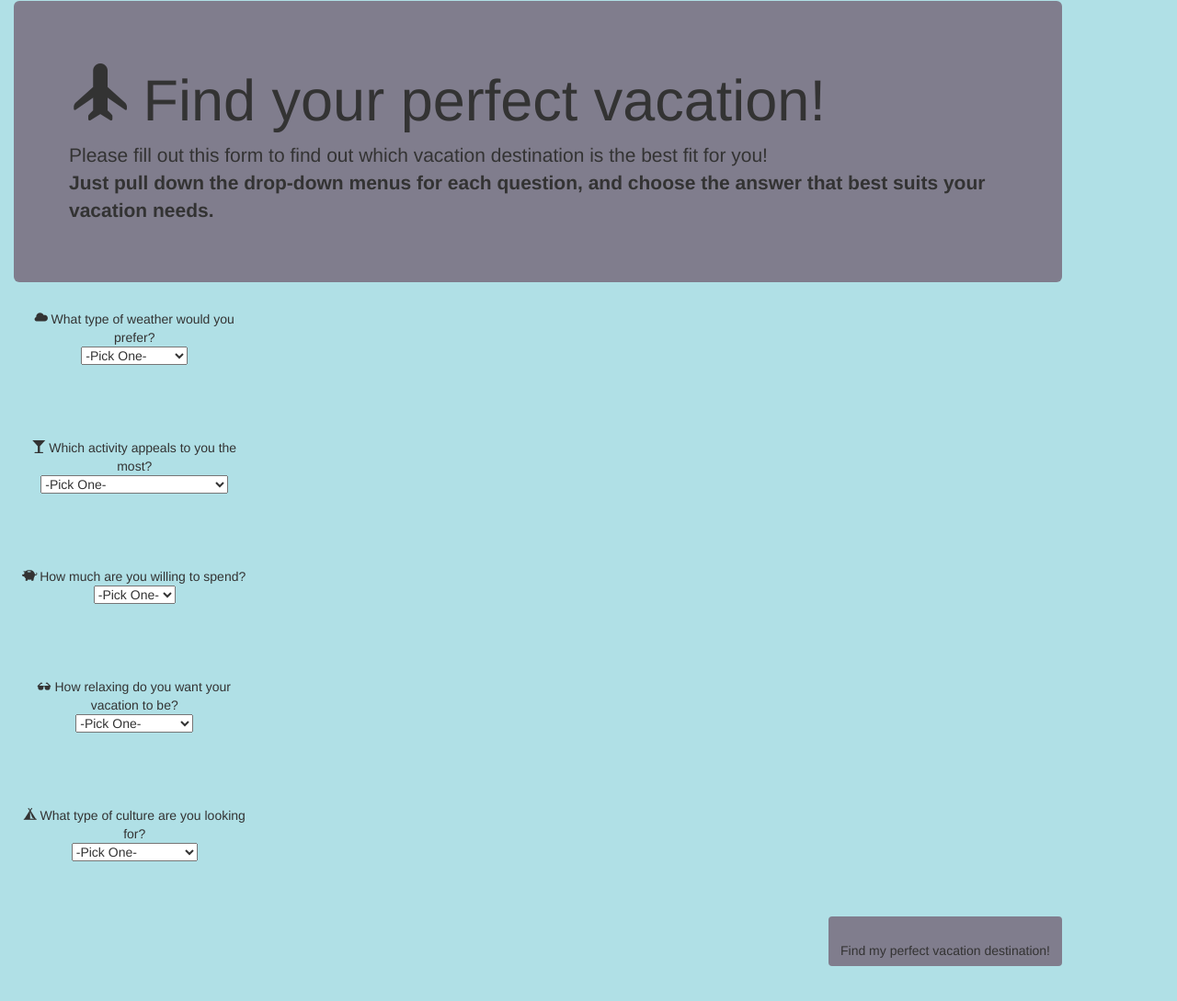
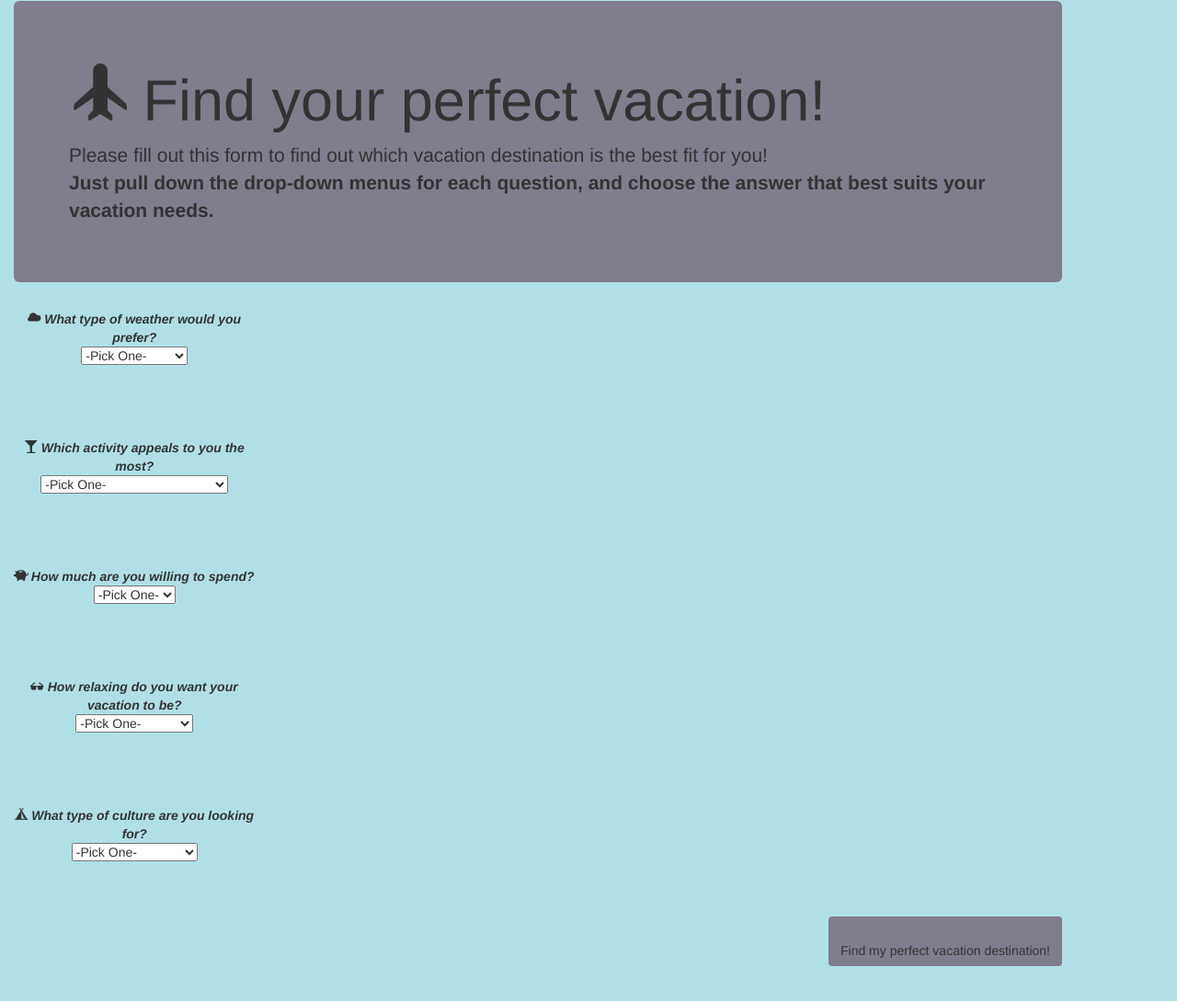
Before and after one commit to CCulkins/code-review-2, a plain HTML site: page index.html in a window 1280 px wide. Shown: the part 69-1158 px from the top of the page at 92% size. Drawn offline with Linux system fonts and the light colour scheme.

Commit message:
add README

```diff
--- a/css/styles.css
+++ b/css/styles.css
@@ -33,3 +33,7 @@ button {
 .row {
   text-align: center;
 }
+
+em {
+  font-weight: bold;
+}
--- a/index.html
+++ b/index.html
@@ -21,7 +21,7 @@
       <form id="vacation">
         <div class="row">
           <div class="col-sm-3"
-            <label for="weather"><span class="glyphicon glyphicon-cloud"></span> What type of weather would you prefer?</label><br>
+            <label for="weather"><span class="glyphicon glyphicon-cloud"></span><em> What type of weather would you prefer?</em></label><br>
             <select id="weather">
               <option value="pick">-Pick One-</option>
               <option value="weather1" sum:>Warm &amp; Sunny</option>
@@ -31,7 +31,7 @@
         </div>
         <div class="row">
           <div class="col-sm-3"
-            <label for="activity"><br><span class="glyphicon glyphicon-glass"></span> Which activity appeals to you the most?</label><br>
+            <label for="activity"><br><span class="glyphicon glyphicon-glass"></span><em> Which activity appeals to you the most?</em></label><br>
               <select id="activity">
                 <option value="pick">-Pick One-</option>
                 <option value="activity1">Hiking through a Scenic Area</option>
@@ -41,7 +41,7 @@
         </div>
         <div class="row">
           <div class="col-sm-3"
-            <label for="budget"><br><span class="glyphicon glyphicon-piggy-bank"></span> How much are you willing to spend?</label><br>
+            <label for="budget"><br><span class="glyphicon glyphicon-piggy-bank"></span><em> How much are you willing to spend?</em></label><br>
               <select id="budget">
                 <option value="pick">-Pick One-</option>
                 <option value="budget1">$$$</option>
@@ -51,7 +51,7 @@
         </div>
         <div class="row">
           <div class="col-sm-3"
-            <label for="relax"><br><span class="glyphicon glyphicon-sunglasses"></span> How relaxing do you want your vacation to be?</label><br>
+            <label for="relax"><br><span class="glyphicon glyphicon-sunglasses"></span><em> How relaxing do you want your vacation to be?</em></label><br>
               <select id="relax">
                 <option value="pick">-Pick One-</option>
                 <option value="relax1">Never lift a finger</option>
@@ -61,7 +61,7 @@
         </div>
         <div class="row">
           <div class="col-sm-3"
-            <label for="culture"><br><span class="glyphicon glyphicon-tent"></span> What type of culture are you looking for?</label><br>
+            <label for="culture"><br><span class="glyphicon glyphicon-tent"></span><em> What type of culture are you looking for?</em></label><br>
               <select id="culture">
                 <option value="pick">-Pick One-</option>
                 <option value="culture1">Familiar (Western)</option>
```
Also changed, not shown: 1 other file.
